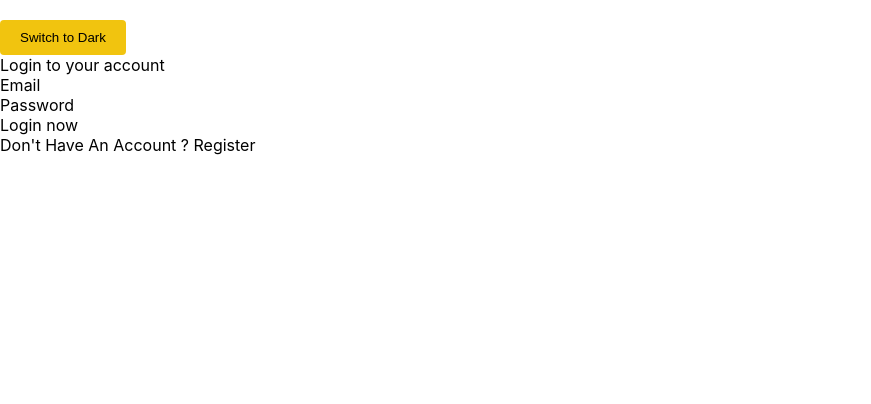
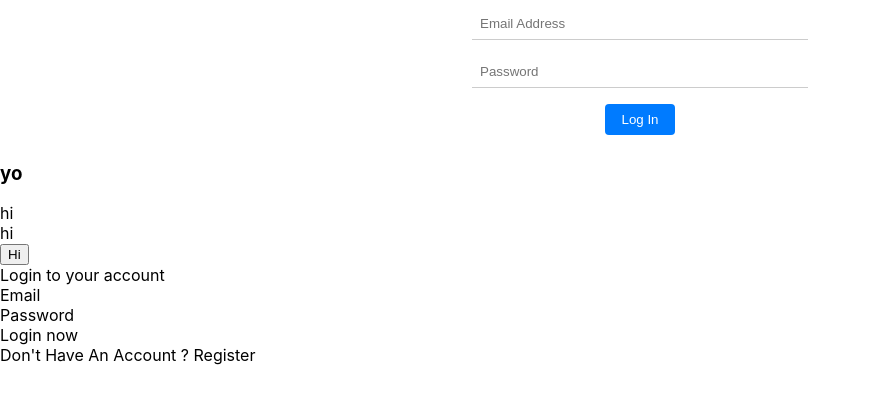
Before and after one commit to KelvinYou/e-commerce-web, a React (Create React App) app: page /login in a window 1280 px wide. Shown: the top 404 px of the page, without its empty margins (0-871 px from the left). Built offline with nearby package versions, Linux system fonts and the light colour scheme.

Commit message:
searching on best practice of component

```diff
--- a/package.json
+++ b/package.json
@@ -10,6 +10,7 @@
     "@types/node": "^16.18.14",
     "@types/react": "^18.0.28",
     "@types/react-dom": "^18.0.11",
+    "classnames": "^2.3.2",
     "firebase": "^9.17.2",
     "i18next": "^22.4.11",
     "i18next-browser-languagedetector": "^7.0.1",
@@ -18,6 +19,7 @@
     "react-i18next": "^12.2.0",
     "react-router-dom": "^6.8.2",
     "react-scripts": "5.0.1",
+    "styled-components": "^5.3.8",
     "typescript": "^4.9.5",
     "web-vitals": "^2.1.4"
   },
@@ -44,5 +46,8 @@
       "last 1 firefox version",
       "last 1 safari version"
     ]
+  },
+  "devDependencies": {
+    "@types/styled-components": "^5.1.26"
   }
 }
--- /dev/null
+++ b/src/components/Button/index.tsx
@@ -0,0 +1,39 @@
+import React, { FC } from "react";
+
+type ButtonProps = {
+  children?: React.ReactNode;
+  id?: string;
+  type?: "button" | "submit" | "reset";
+  className?: string;
+  value?: string;
+  onClick?: () => void;
+  style?: React.CSSProperties;
+  disabled?: boolean;
+};
+
+const Button: FC<ButtonProps> = ({
+  children,
+  id = "",
+  type = "button",
+  className = "",
+  value = "",
+  onClick = () => {},
+  style = {},
+  disabled = false,
+}) => {
+  return (
+    <button
+      id={id}
+      type={type}
+      className={`btn ${className}`}
+      onClick={onClick}
+      style={style}
+      value={value}
+      disabled={disabled}
+    >
+      {children}
+    </button>
+  );
+};
+
+export default Button;
--- /dev/null
+++ b/src/components/CardBox/index.tsx
@@ -0,0 +1,67 @@
+import React from "react";
+import classNames from "classnames";
+
+type StyleProp = {
+  styleName?: string;
+  cardStyle?: string;
+  childrenStyle?: string;
+  headingStyle?: string;
+};
+
+type CardBoxProps = StyleProp & {
+  heading?: string;
+  children?: React.ReactNode;
+  headerOutside?: boolean;
+};
+
+const CardBox: React.FC<CardBoxProps> = ({
+  heading,
+  children,
+  styleName = "col-lg-6 col-sm-12",
+  cardStyle = "",
+  childrenStyle = "",
+  headerOutside = false,
+  headingStyle = "",
+}) => {
+  const header = (
+    <div className="jr-entry-header">
+      <h3 className="entry-heading">{heading}</h3>
+      {React.Children.toArray(children)?.[0] && (
+        <div className="entry-description">
+          {React.Children.toArray(children)?.[0]}
+        </div>
+      )}
+    </div>
+  );
+
+  const cardHeader = (
+    <div className={classNames("jr-card-header", headingStyle)}>
+      <h3 className="card-heading">{heading}</h3>
+      {React.Children.toArray(children)?.[0] && (
+        <div className="sub-heading">
+          {React.Children.toArray(children)?.[0]}
+        </div>
+      )}
+    </div>
+  );
+
+  const cardBody = (
+    <div className={classNames("jr-card-body", childrenStyle)}>
+      {React.Children.toArray(children)?.[1] ||
+        React.Children.toArray(children)?.[0]}
+    </div>
+  );
+
+  return (
+    <div className={styleName}>
+      {headerOutside && header}
+
+      <div className={classNames("jr-card", cardStyle)}>
+        {!headerOutside && heading && cardHeader}
+        {cardBody}
+      </div>
+    </div>
+  );
+};
+
+export default CardBox;
--- /dev/null
+++ b/src/components/form/index.tsx
@@ -0,0 +1,102 @@
+import React, { useState } from 'react';
+import styled from 'styled-components';
+
+interface FormProps {
+  onSubmit: (data: FormData) => void;
+  formType: 'login' | 'register';
+}
+
+interface FormData {
+  nickname?: string;
+  email: string;
+  password: string;
+  confirmPassword?: string;
+}
+
+const FormContainer = styled.form`
+  display: flex;
+  flex-direction: column;
+  align-items: center;
+`;
+
+const Input = styled.input`
+  padding: 0.5rem;
+  margin: 0.5rem;
+  border: none;
+  border-bottom: 1px solid #ccc;
+  width: 100%;
+  max-width: 20rem;
+`;
+
+const Button = styled.button`
+  padding: 0.5rem 1rem;
+  margin: 0.5rem;
+  border: none;
+  border-radius: 0.25rem;
+  background-color: #007bff;
+  color: #fff;
+  cursor: pointer;
+`;
+
+const Form: React.FC<FormProps> = ({ onSubmit, formType }) => {
+  const [formData, setFormData] = useState<FormData>({
+    email: '',
+    password: '',
+  });
+
+  const handleChange = (event: React.ChangeEvent<HTMLInputElement>) => {
+    const { name, value } = event.target;
+    setFormData({ ...formData, [name]: value });
+  };
+
+  const handleSubmit = (event: React.FormEvent<HTMLFormElement>) => {
+    event.preventDefault();
+    onSubmit(formData);
+  };
+
+  const isRegisterForm = formType === 'register';
+
+  return (
+    <FormContainer onSubmit={handleSubmit}>
+      {isRegisterForm && (
+        <>
+          <Input
+            type="text"
+            name="nickname"
+            value={formData.nickname}
+            onChange={handleChange}
+            placeholder="Nickname"
+            required
+          />
+          <Input
+            type="password"
+            name="confirmPassword"
+            value={formData.confirmPassword}
+            onChange={handleChange}
+            placeholder="Confirm Password"
+            required
+          />
+        </>
+      )}
+      <Input
+        type="email"
+        name="email"
+        value={formData.email}
+        onChange={handleChange}
+        placeholder="Email Address"
+        required
+      />
+      <Input
+        type="password"
+        name="password"
+        value={formData.password}
+        onChange={handleChange}
+        placeholder="Password"
+        required
+      />
+      <Button type="submit">{isRegisterForm ? 'Register' : 'Log In'}</Button>
+    </FormContainer>
+  );
+};
+
+export default Form;
--- a/src/pages/auth/Login.tsx
+++ b/src/pages/auth/Login.tsx
@@ -1,5 +1,8 @@
 import React, { useContext } from 'react';
 import { useTranslation } from 'react-i18next';
+import Button from '../../components/Button';
+import CardBox from '../../components/CardBox';
+import Form from '../../components/form';
 import SelectLanguage from '../../components/i18n/SelectLanguage';
 import SelectTheme from '../../components/SelectTheme';
 import { ThemeContext } from './../../theme/ThemeContext';
@@ -8,10 +11,15 @@ const Login = () => {
   const { theme } = useContext(ThemeContext);
 
   return (
-    <div>
+    <div style={{ backgroundColor: "" }}>
       {/* <SelectLanguage/> */}
-      <SelectTheme/>
-
+      {/* <SelectTheme/> */}
+      <Form
+        onSubmit={() => { console.info("hi")}}
+        formType="login"
+      />
+      <CardBox children="hi" heading='yo'/>
+      <Button onClick={() => { console.info("hi")}}> Hi </Button>
       <div style={{ color: theme.onBackgroundColor }}>{t("Login to your account")}</div>
       <div>{t("Email")}</div>
       <div>{t("Password")}</div>
```
Also changed, not shown: 1 other file (tests, documents, lock files or other folders).
